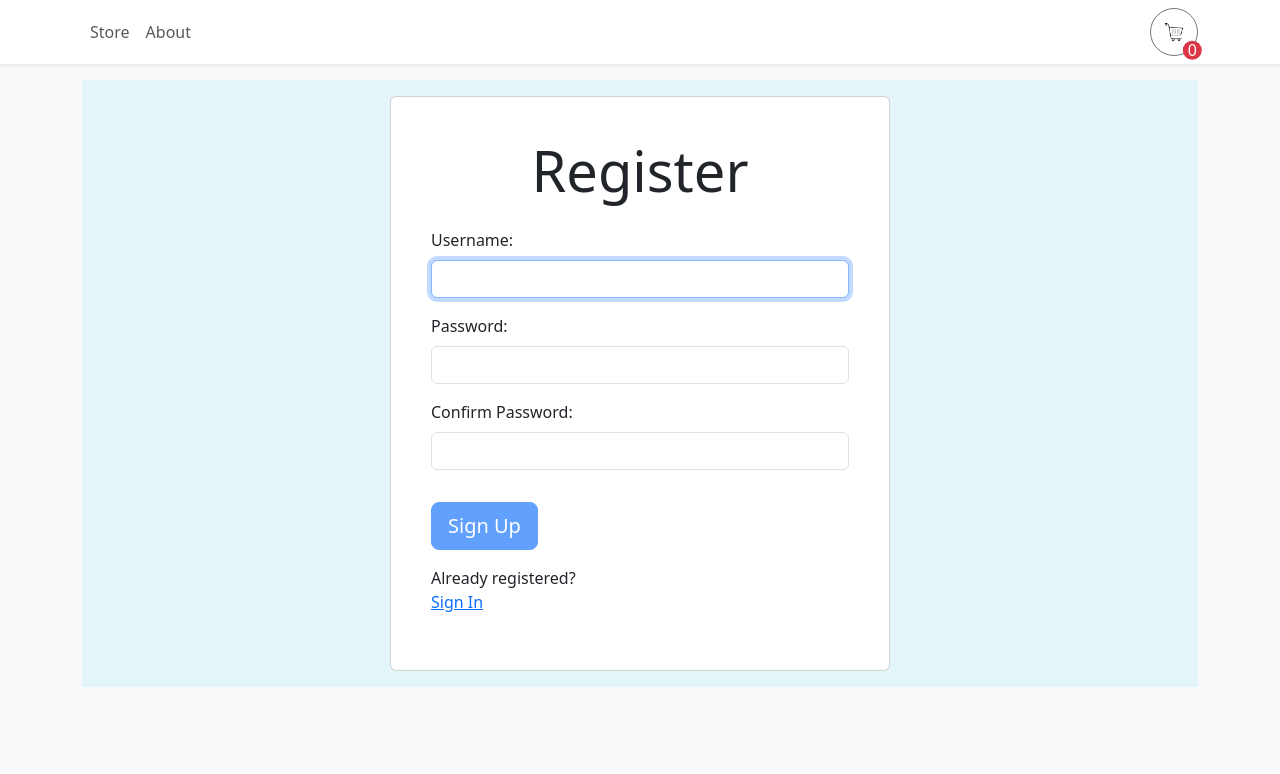
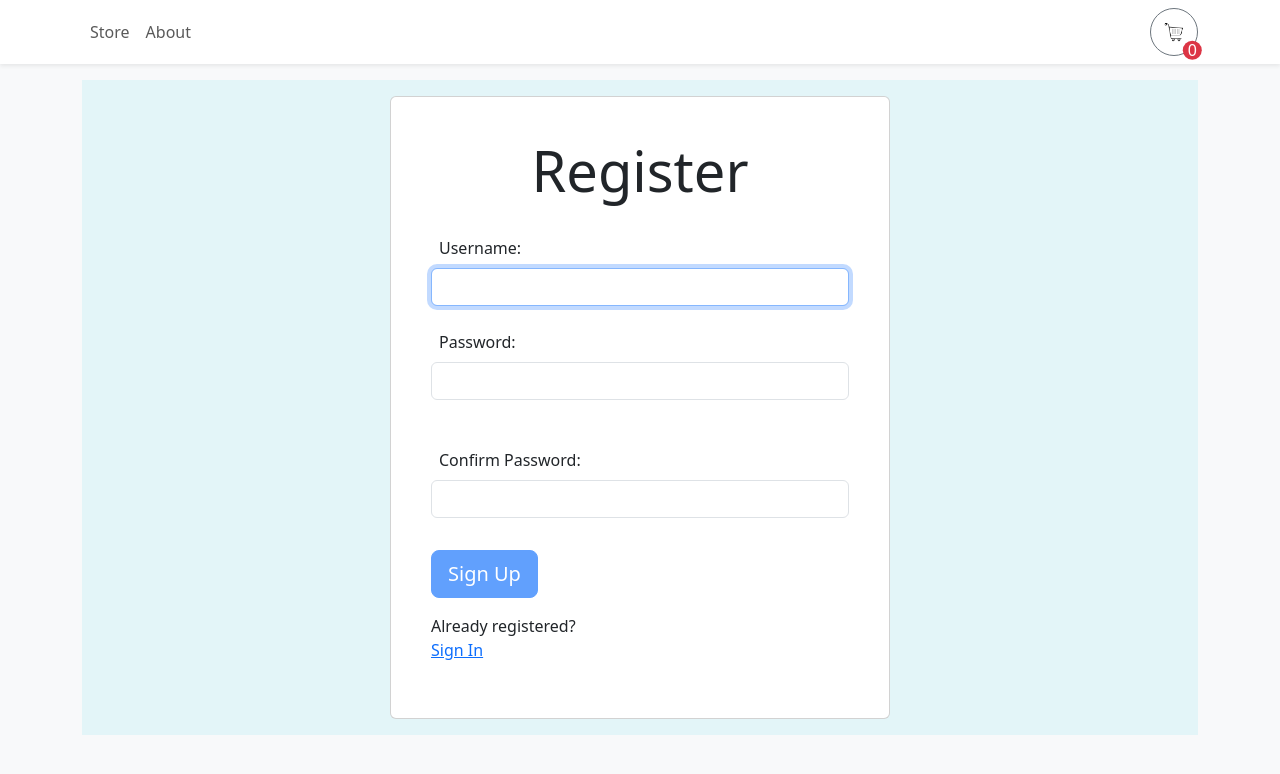
Before and after one commit to AuroraHusong/TS_shoppingCart, a React (Vite) app: page / in a window 1280 px wide. Shown: the top 774 px of the page. Built offline with nearby package versions, Linux system fonts and the light colour scheme.

Commit message:
fixed bootstrap bug

```diff
--- a/src/pages/Register.tsx
+++ b/src/pages/Register.tsx
@@ -72,63 +72,102 @@ export function Register(){
       <h1 className="text-center mb-4 display-4">Register</h1>
       <form onSubmit={handleSubmit}>
         <div className="mb-3">
-          <label htmlFor="username" className="form-label">Username:</label>
-          <input
-            className="form-control"
+
+                <label htmlFor="username" className="m-2">
+                    Username:
+                </label>
+                <span className={validName ? "valid m-2 text-success" : "visually-hidden"}>
+                     <FontAwesomeIcon icon={faCheck} />
+                </span>
+                <span className={validName || !user ? "visually-hidden" : "invalid m-2 text-danger"}>
+                     <FontAwesomeIcon icon={faTimes} />
+                </span>
+                <input className="form-control mb-3"
                     type="text"
                     id="username"
                     ref={userRef}
                     autoComplete="off"
-            onChange={(e) => setUser(e.target.value)}
+                    onChange={(e)=> setUser(e.target.value)}
                     required
                     aria-invalid={validName ? "false" : true}
                     aria-describedby="uidnote"
                     onFocus={() => setUserFocus(true)}
                     onBlur={() => setUserFocus(false)}
                 />
+
                <p id="uidnote" className={userFocus && user && !validName ? "instructions form-text text-muted" : "visually-hidden d-none"}>
             <FontAwesomeIcon icon={faInfoCircle} /> 7 to 24 characters. Must begin with a letter. Letters, numbers, underscores, and hyphens allowed.
           </p>
         </div>
-        <div className="mb-3">
-          <label htmlFor="password" className="form-label">Password:</label>
+                <div className="row">
+                <div className="col mb-4">
+                <label htmlFor="password" className="m-2">
+                    Password:
+
+                </label>
+                <span className={validPwd ? "valid m-2" : "visually-hidden text-success"}>
+                    <FontAwesomeIcon icon={faCheck} />
+                </span>
+                <span className={validPwd || !pwd ? "visually-hidden" : "invalid m-2 text-danger"}>
+                    <FontAwesomeIcon icon={faTimes} />
+                </span>
                 <input
-            className="form-control"
+                    className="form-control mb-3"
                     type="password"
                     id="password"
-            onChange={(e) => setPwd(e.target.value)}
+                    onChange={(e)=> setPwd(e.target.value)}
                     required
                     aria-invalid={validPwd ? "false" : true}
                     aria-describedby="pwdnote"
                     onFocus={() => setPwdFocus(true)}
                     onBlur={() => setPwdFocus(false)}
                 />
+
                 <p id="pwdnote" className={pwdFocus && !validPwd ? "instructions form-text text-muted" : "visually-hidden d-none"}>
-            <FontAwesomeIcon icon={faInfoCircle} /> 8 to 24 characters. Must include uppercase and lowercase letters, a number, and a special character. Letters, numbers, underscores, and hyphens allowed. Allowed special characters: <span aria-label="exclamation mark">!</span><span aria-label="at symbol">@</span><span aria-label="hashtag">#</span><span aria-label="percent">%</span>
+                        <FontAwesomeIcon icon={faInfoCircle} /> {" "}
+                        8 to 24 characters.<br />
+                        Must include uppercase and lowercase letters, a number, and a special character.<br />
+                        Letters, numbers, underscores, and hyphens allowed.<br />
+                        Allowed special characters:
+                        <span aria-label="exclamation mark">!</span>
+                        <span aria-label="at symbol">@</span>
+                        <span aria-label="hashtag">#</span>
+                        <span aria-label="percent">%</span>
                 </p>
             </div>
-        <div className="mb-3">
-          <label htmlFor="confirm_pwd" className="form-label">Confirm Password:</label>
+            </div>
+
+                <label htmlFor="confirm_pwd" className="m-2">
+                    Confirm Password:
+                </label>
+                <span className={validMatch && matchPwd ? "valid m-2" : "visually-hidden text-success"}>
+                    <FontAwesomeIcon icon={faCheck} />
+                </span>
+                <span className={validMatch || !matchPwd ? "visually-hidden" : "invalid m-2 text-danger"}>
+                    <FontAwesomeIcon icon={faTimes} />
+                </span>
                 <input
-            className="form-control"
+                    className="form-control mb-3"
                     type="password"
                     id="confirm_pwd"
-            onChange={(e) => setMatchPwd(e.target.value)}
+                    onChange={(e)=> setMatchPwd(e.target.value)}
                     required
                     aria-invalid={validMatch ? "false" : true}
                     aria-describedby="confirmnote"
                     onFocus={() => setMatchFocus(true)}
                     onBlur={() => setMatchFocus(false)}
                 />
+
                 <p id="confirmNote" className={matchFocus && !validMatch ? "instructions form-text text-muted" : "visually-hidden d-none"}>
-            <FontAwesomeIcon icon={faInfoCircle} /> Needs to match the above password
+                        <FontAwesomeIcon icon={faInfoCircle} /> {" "}
+                        Needs to match the above password
                 </p>
-        </div>
-        <button className="btn btn-primary btn-lg btn-block mt-3" disabled={!validName || !validPwd || !validMatch ? true : false}>
+
+                    <button className="btn btn-primary btn-lg btn-block mt-3 mb-3"disabled={!validName || !validPwd || !validMatch ? true : false}>
                         Sign Up
                     </button>
             </form>
-      <p className="mt-3">
+            <p>
                 Already registered?<br />
                 <span className="line">
                     <a href="#">Sign In</a>
```
Lines whose indentation alone changed are shown as unchanged.
